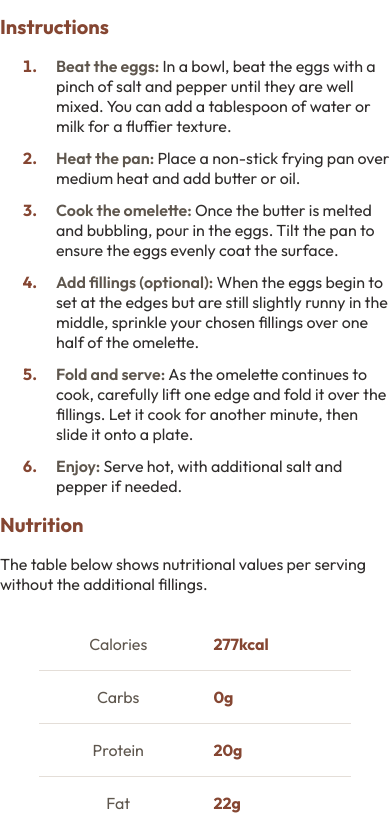
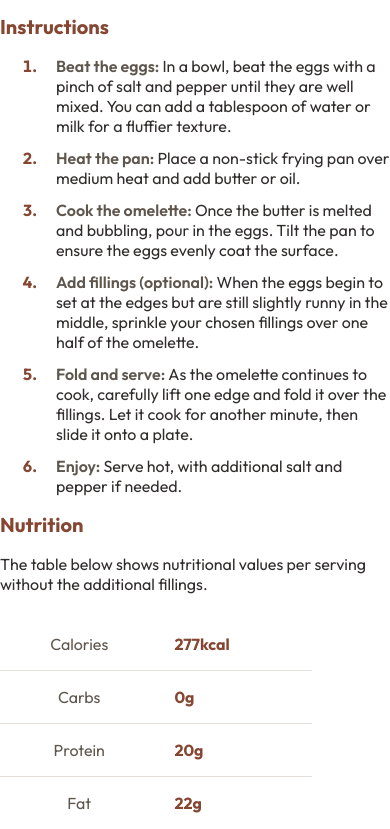
Before and after one commit to Aaron-193/recipe-page-main, a plain HTML site: page index.html in a window 390 px wide. Shown: the part 715-1544 px from the top of the page. Drawn offline with Linux system fonts and the light colour scheme.

Commit message:
Refactor nutrient-value-table margins in CSS
Replaced margin properties with margin-inline for consistency.

```diff
--- a/styles/style.css
+++ b/styles/style.css
@@ -106,8 +106,7 @@ figure{
 }
 
 .nutrient-value-table {
-    margin-left: auto;
-    margin-right: auto;
+    margin-inline: 0;
     width: 80%;
     border-collapse: collapse;
     margin-top: 1rem;
@@ -153,6 +152,5 @@ figure{
     }
     .nutrient-value-table {
         max-width: 100%;
-        margin-inline: auto;
     }
 }
```
